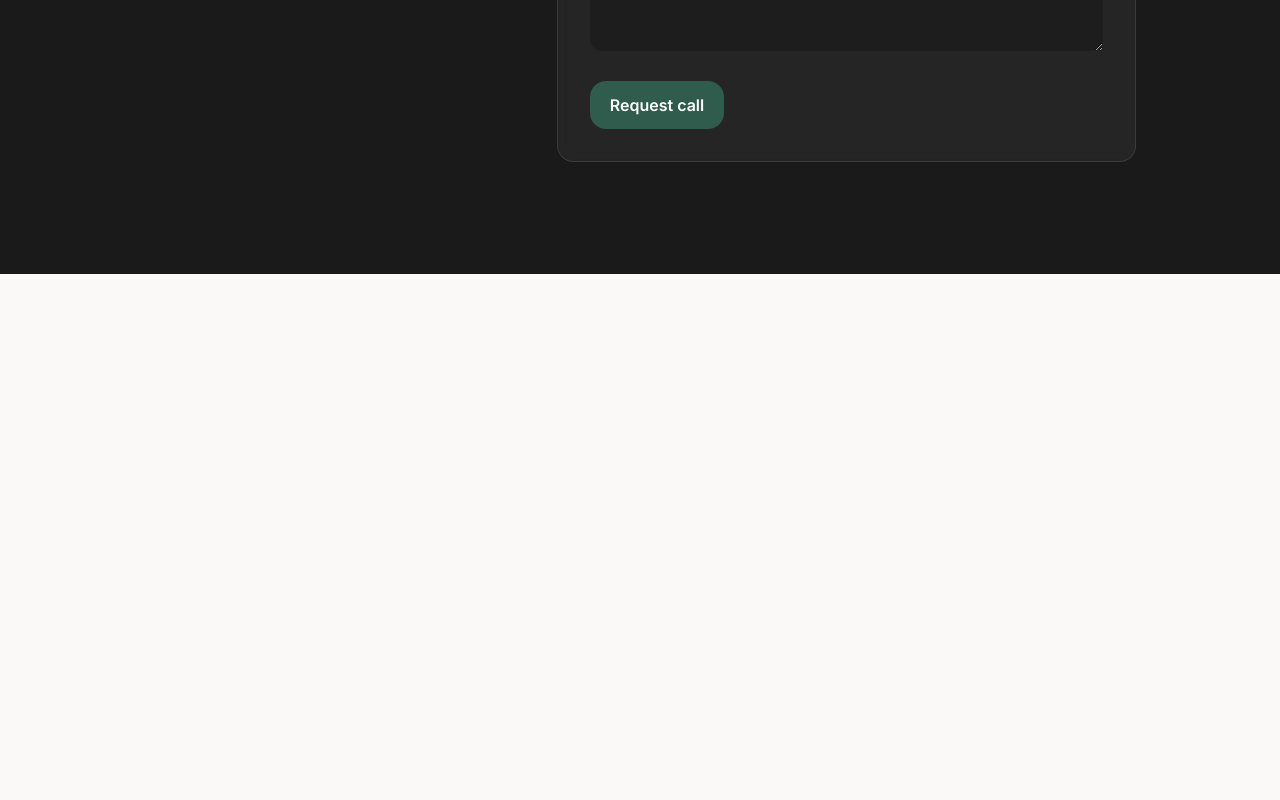
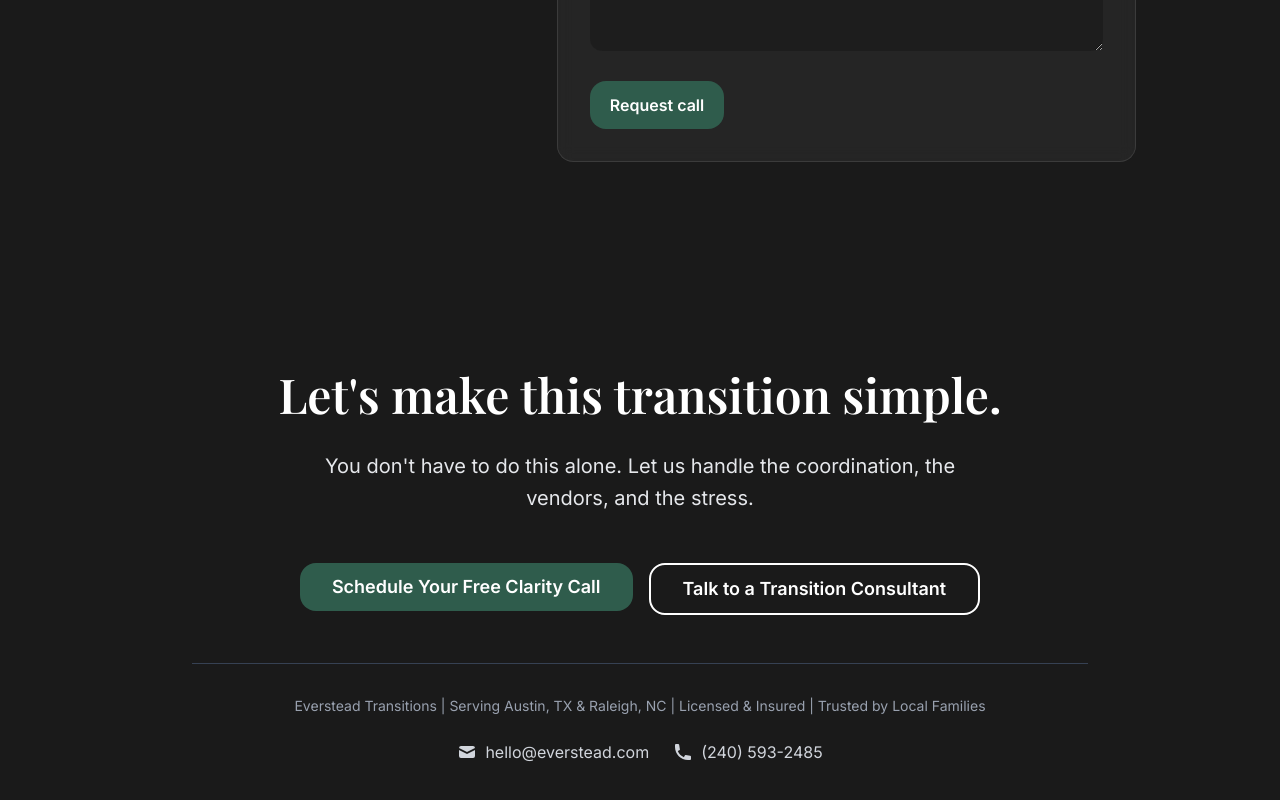
Before and after one commit to digitalwilen/everstead-site, a Next.js app: page / in a window 1280 px wide. Shown: the part 6711-7511 px from the top of the page. Before the commit the page ends 6985 px from the top, so only its background shows below. Built offline with nearby package versions, Linux system fonts and the light colour scheme; no server answers.

Commit message:
Update page.tsx

```diff
--- a/app/page.tsx
+++ b/app/page.tsx
@@ -44,7 +44,7 @@ export default function Page() {
         <ClarityCallSection />
 
         {/* Existing Final CTA remains below */}
-
+<FinalCtaSection />
         <StickyCtaBar />
       </main>
     </>
```
